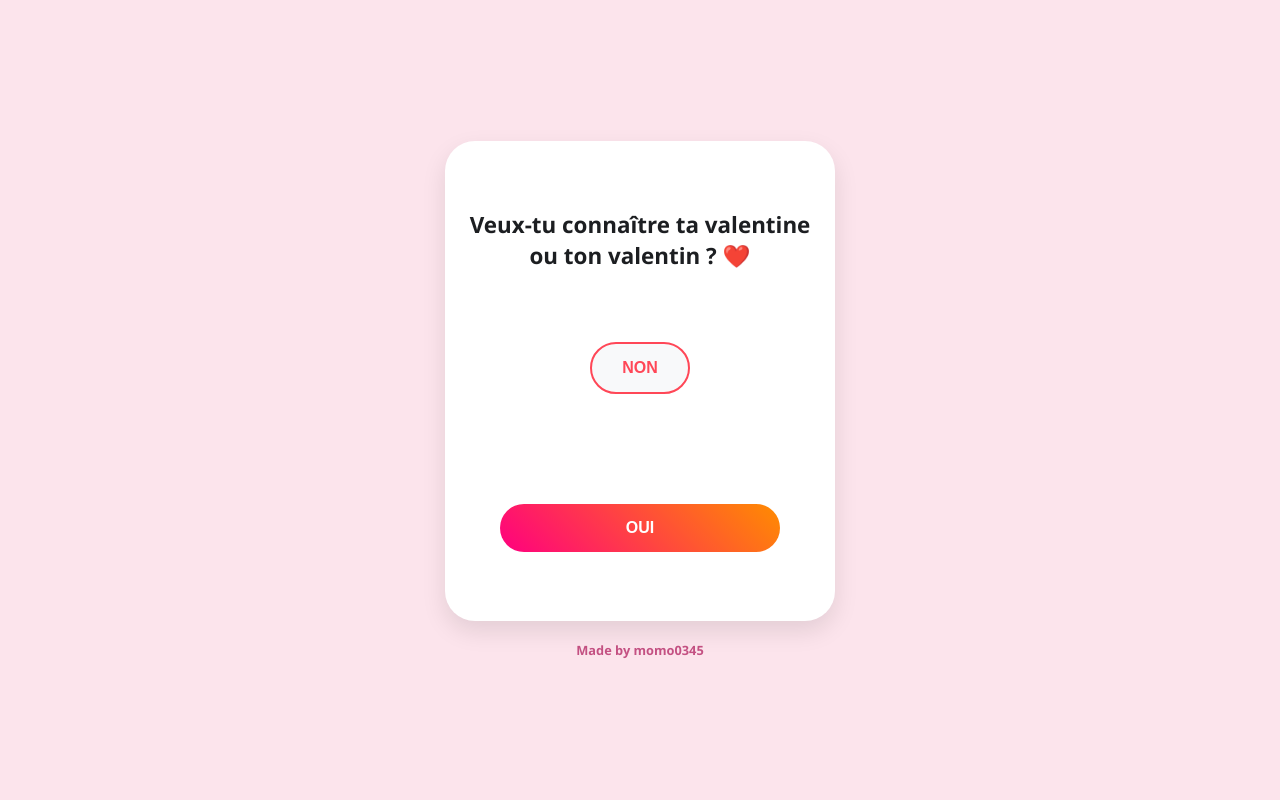
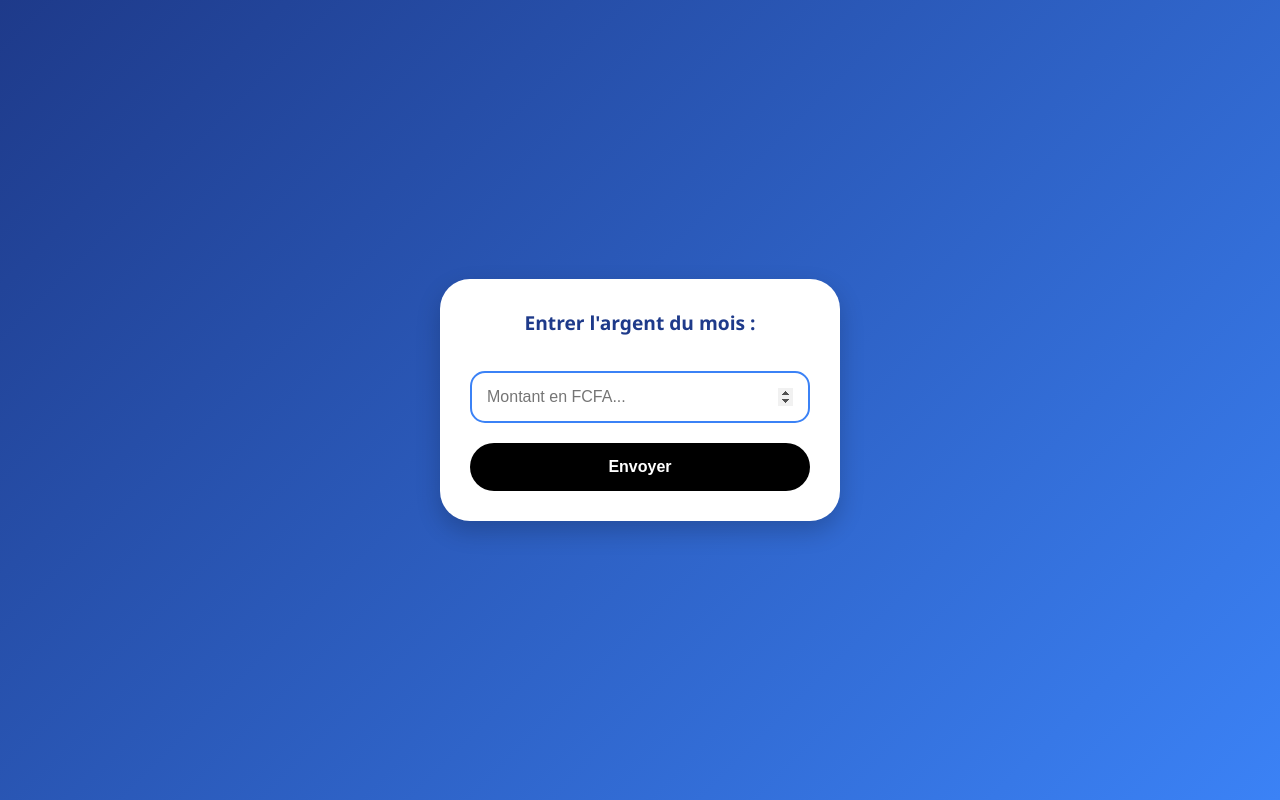
Before and after one commit to mohamedcoult04-byte/mohamedcoult0345-byte.github.io, a plain HTML site: page index.html in a window 1280 px wide. Drawn offline with Linux system fonts and the light colour scheme.

Commit message:
Update index.html

```diff
--- a/index.html
+++ b/index.html
@@ -3,125 +3,138 @@
 <head>
     <meta charset="UTF-8">
     <meta name="viewport" content="width=device-width, initial-scale=1.0">
-    <title>St Valentin ❤️</title>
+    <title>Calcul d'Argent</title>
     <style>
+        /* Design inspiré de NGL avec fond bleu */
         body {
-            font-family: 'Segoe UI', Tahoma, Geneva, Verdana, sans-serif;
-            background-color: #fce4ec;
+            margin: 0;
+            padding: 0;
             display: flex;
             justify-content: center;
             align-items: center;
             height: 100vh;
-            margin: 0;
-            overflow: hidden;
-            flex-direction: column;
+            font-family: 'Segoe UI', Roboto, Helvetica, Arial, sans-serif;
+            /* Dégradé bleu style NGL */
+            background: linear-gradient(135deg, #1e3a8a 0%, #3b82f6 100%);
+            color: white;
         }
+
         .container {
+            width: 90%;
+            max-width: 400px;
+            text-align: center;
+        }
+
+        .card {
             background: white;
-            padding: 40px 20px;
+            padding: 30px;
             border-radius: 30px;
-            box-shadow: 0 10px 25px rgba(0,0,0,0.1);
-            width: 85%;
-            max-width: 350px;
-            text-align: center;
-            position: relative;
-            min-height: 400px;
-            display: flex;
-            flex-direction: column;
-            justify-content: center;
-            z-index: 1;
+            box-shadow: 0 10px 25px rgba(0,0,0,0.2);
+            color: #333;
         }
+
         h2 {
-            font-size: 1.4rem;
-            color: #1c1e21;
-            margin-bottom: 50px;
-            line-height: 1.4;
+            margin-top: 0;
+            color: #1e3a8a;
+            font-size: 1.2rem;
         }
-        .btn-container {
-            position: relative;
-            height: 250px;
+
+        input {
+            width: 100%;
+            padding: 15px;
+            margin: 20px 0;
+            border: 2px solid #e2e8f0;
+            border-radius: 15px;
+            box-sizing: border-box;
+            font-size: 1rem;
+            outline: none;
+            transition: border-color 0.3s;
         }
+
+        input:focus {
+            border-color: #3b82f6;
+        }
+
         button {
-            padding: 15px 25px;
+            background-color: #000; /* Bouton noir comme sur NGL */
+            color: white;
+            border: none;
+            padding: 15px 30px;
             border-radius: 50px;
-            border: none;
             font-weight: bold;
+            cursor: pointer;
+            width: 100%;
             font-size: 1rem;
-            cursor: pointer;
-            transition: all 0.1s ease;
-            touch-action: manipulation;
+            transition: transform 0.2s;
         }
-        #btn-oui {
-            background: linear-gradient(45deg, #ff007f, #ff8c00);
-            color: white;
-            width: 80%;
-            position: absolute;
-            bottom: 20px;
-            left: 50%;
-            transform: translateX(-50%);
-            z-index: 10;
+
+        button:active {
+            transform: scale(0.95);
         }
-        #btn-non {
-            background: #f8f9fa;
-            color: #ff4757;
-            border: 2px solid #ff4757;
-            position: absolute;
-            top: 20px;
-            left: 50%;
-            transform: translateX(-50%);
-            z-index: 5;
-            min-width: 100px;
+
+        #result {
+            margin-top: 25px;
+            font-weight: bold;
+            font-size: 1.1rem;
+            min-height: 1.5em;
+            padding: 15px;
+            border-radius: 15px;
+            display: none; /* Caché par défaut */
         }
-        footer {
-            margin-top: 20px;
-            font-size: 0.8rem;
-            color: #ad1457;
-            font-weight: bold;
-            opacity: 0.7;
-        }
+
+        .yako { color: #f59e0b; background: #fef3c7; }
+        .late { color: #10b981; background: #d1fae5; }
+        .gate { color: #ef4444; background: #fee2e2; }
+
     </style>
 </head>
 <body>
 
-    <div class="container" id="main-card">
-        <h2 id="title">Veux-tu connaître ta valentine ou ton valentin ? ❤️</h2>
+<div class="container">
+    <div class="card">
+        <h2>Entrer l'argent du mois :</h2>
+        <input type="number" id="argent" placeholder="Montant en FCFA..." autofocus>
+        <button onclick="verifierArgent()">Envoyer</button>
 
-        <div class="btn-container" id="area">
-            <button id="btn-oui" onclick="valider()">OUI</button>
-            <button id="btn-non" onmouseover="deplacer()" onclick="deplacer()">NON</button>
-        </div>
+        <div id="result"></div>
     </div>
+</div>
 
-    <footer>Made by momo0345</footer>
+<script>
+    function verifierArgent() {
+        const input = document.getElementById('argent');
+        const resultDiv = document.getElementById('result');
+        const x = parseInt(input.value);
 
-    <script>
-        const btnNon = document.getElementById('btn-non');
-        const mainCard = document.getElementById('main-card');
-
-        function deplacer() {
-            // Le bouton bouge indéfiniment maintenant
-            const container = document.getElementById('area');
-            const containerWidth = container.clientWidth;
-            const containerHeight = container.clientHeight;
-
-            // On calcule une position aléatoire pour qu'il reste dans le cadre blanc
-            const newX = Math.random() * (containerWidth - 100);
-            const newY = Math.random() * (containerHeight - 50);
-
-            btnNon.style.left = newX + 'px';
-            btnNon.style.top = newY + 'px';
-            btnNon.style.transform = 'none';
+        if (isNaN(x)) {
+            resultDiv.style.display = "block";
+            resultDiv.className = "gate";
+            resultDiv.innerText = "Mets un chiffre valide !";
+            return;
         }
 
-        function valider() {
-            mainCard.style.justifyContent = "center";
-            mainCard.innerHTML = `
-                <h2 style="color: #ff007f; font-size: 1.6rem;">
-                    Zôgô là faut pas aller étudier hein, faut rester là ! 😂🤣
-                </h2>
-                <p style="font-size: 40px;">👀</p>
-            `;
+        resultDiv.style.display = "block";
+
+        // Logique calquée sur ton code Python
+        if (x >= 1000 && x <= 10000) {
+            resultDiv.className = "yako";
+            resultDiv.innerText = "yako";
+        } else if (x > 10000) {
+            resultDiv.className = "late";
+            resultDiv.innerText = "tu es un laté mon fils";
+        } else {
+            resultDiv.className = "gate";
+            resultDiv.innerText = "c'est gaté hein";
         }
-    </script>
+    }
+
+    // Permet de valider avec la touche "Entrée"
+    document.getElementById('argent').addEventListener('keypress', function (e) {
+        if (e.key === 'Enter') {
+            verifierArgent();
+        }
+    });
+</script>
+
 </body>
 </html>
```
